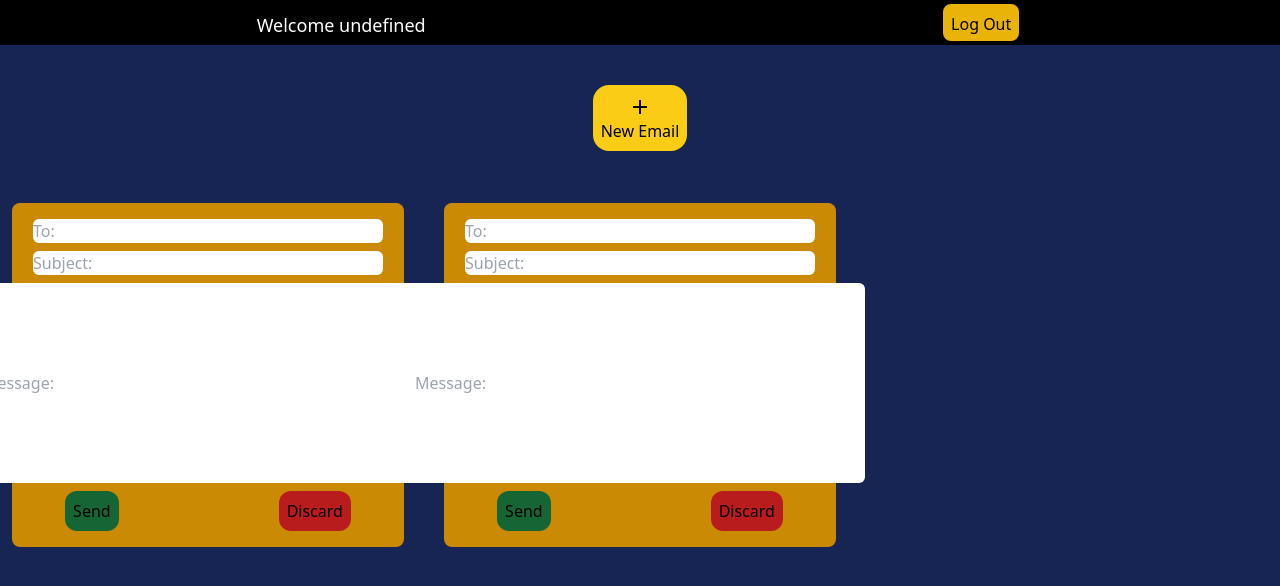
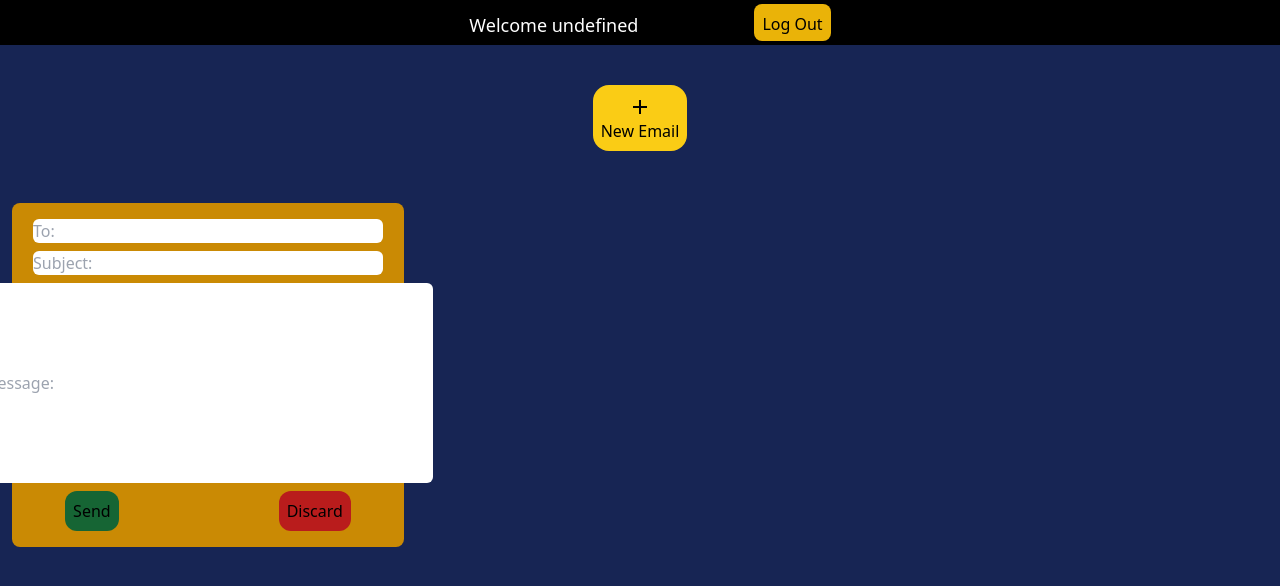
Before and after one commit to EggsyOnCode/batch-email-sender-ts, a React (Vite) app: page /dashboard in a window 1280 px wide. Shown: the top 586 px of the page. Built offline with nearby package versions, Linux system fonts and the light colour scheme.

Commit message:
useReducer hooks configured

```diff
--- a/src/components/Dashboard.tsx
+++ b/src/components/Dashboard.tsx
@@ -10,13 +10,10 @@ export interface Email {
   email: string;
 }
 
-const emails: Email[] = [
-  { id: 0, to: "", subject: "", email: "" },
-  { id: 1, to: "", subject: "", email: "" },
-];
+const emails: Email[] = [{ id: 0, to: "", subject: "", email: "" }];
 
 const Dashboard: React.FC = () => {
-  const [count, setCount] = useState(0);
+  const [count, setCount] = useState(1);
   const { logout, user } = useAuth0(undefined);
   const [state, dispatch] = useReducer(reducer, { emails });
 
@@ -24,14 +21,24 @@ const Dashboard: React.FC = () => {
   function handleCount(action: string) {
     if (action === "+") {
       setCount((prevState) => prevState + 1);
+      dispatch({ type: "add", payload: { id: count } });
+      console.log(count);
+
     } else if (action === "-") {
       setCount((prevState) => prevState - 1);
     }
   }
+
+  function discardEmail(ID: number) {
+    handleCount("-");
+    dispatch({ type: "discard", payload: { id: ID } });
+  }
+
   return (
     <div className="min-h-screen w-screen bg-blue-950 flex-col items-center justify-center">
-      <section className="navbar h-[45px] bg-black w-screen flex justify-around">
-        <h1 className="text-[18px] text-white pt-3">{`Welcome ${user}`}</h1>
+      <section className="navbar h-[45px] bg-black w-screen flex justify-center">
+        <img src={user?.picture} alt={user?.name} className="mr-6" />
+        <h1 className="text-[18px] text-white pt-3 mr-28">{`Welcome ${user?.name}`}</h1>
         <button
           className="bg-yellow-500 p-2 m-1 rounded-lg text-black text-center"
           onClick={() => logout()}
@@ -49,10 +56,10 @@ const Dashboard: React.FC = () => {
           <h1>New Email</h1>
         </div>
       </section>
-      <section className="pt-10 grid grid-cols-1 md:grid-cols-2 lg:grid-cols-3 gap-4">
+      <section className="pt-10 grid grid-cols-1 col-start-2 md:grid-cols-2 lg:grid-cols-3 gap-4">
         {state.emails.map((obj, index) => {
           return (
-            <div className=" m-3 flex flex-col justify-center items-center bg-yellow-600 from-slate-500 to-yellow-400 rounded-lg p-4">
+            <div className="m-3 flex flex-col justify-center items-center bg-yellow-600 from-slate-500 to-yellow-400 rounded-lg p-4">
               <input
                 type="text"
                 placeholder="To:"
@@ -68,8 +75,18 @@ const Dashboard: React.FC = () => {
                 className="bg-white text-black h-[200px] w-[360px] md:w-[400px] lg:w-[450px] rounded-md"
               />
               <div className="flex flex-row mt-2">
-                <button className="mr-40 bg-green-800 rounded-xl p-2">Send</button>
-                <button className="bg-red-700 rounded-xl p-2">Discard</button>
+                <button className="mr-40 bg-green-800 rounded-xl p-2">
+                  Send
+                </button>
+                <button
+                  className="bg-red-700 rounded-xl p-2"
+                  onClick={() => {
+                    console.log(index, obj.id);
+                    discardEmail(index);
+                  }}
+                >
+                  Discard
+                </button>
               </div>
             </div>
           );
--- a/src/hooks/useReducer.ts
+++ b/src/hooks/useReducer.ts
@@ -1,34 +1,48 @@
-import { Email } from "../components/Dashboard"
+import { Email } from "../components/Dashboard";
 
-interface State{
-    emails : Email[]
+interface State {
+  emails: Email[];
 }
 
-const MARKDOWN = 'markdown'
-const DISCARD = 'discard'
-const SEND = 'send'
+const MARKDOWN = "markdown";
+const DISCARD = "discard";
+const SEND = "send";
+const ADD = "add";
+interface MarkdownAction {
+  type: typeof MARKDOWN;
+}
 
-interface MarkdownAction{
-    type: typeof MARKDOWN
+interface AddAction {
+  type: typeof ADD;
+  payload: { id: number };
 }
 
 interface DiscardAction {
-    type : typeof DISCARD,
+  type: typeof DISCARD;
+  payload: { id: number };
 }
 
-interface SendAction{
-    type: typeof SEND
-    payload : {id: number , to: string, subject : string, email: string}
+interface SendAction {
+  type: typeof SEND;
+  payload: { id: number; to: string; subject: string; email: string };
 }
 
-type Action = MarkdownAction | DiscardAction | SendAction
+type Action = MarkdownAction | DiscardAction | SendAction | AddAction;
 
-export const reducer = (state: State, action : Action): State =>{
-    switch(action.type){
-        case DISCARD:
+export const reducer = (state: State, action: Action): State => {
+  switch (action.type) {
+    case ADD:
+      return {
+        emails: [
+          ...state.emails,
+          { id: action.payload.id, to: "", subject: "", email: "" },
+        ],
+      };
 
-        case SEND:
-
-        default:
-    }
-}
+    case DISCARD:
+      return {
+        emails: state.emails.filter((obj) => obj.id != action.payload.id),
+      };
+    default:
+  }
+};
```
